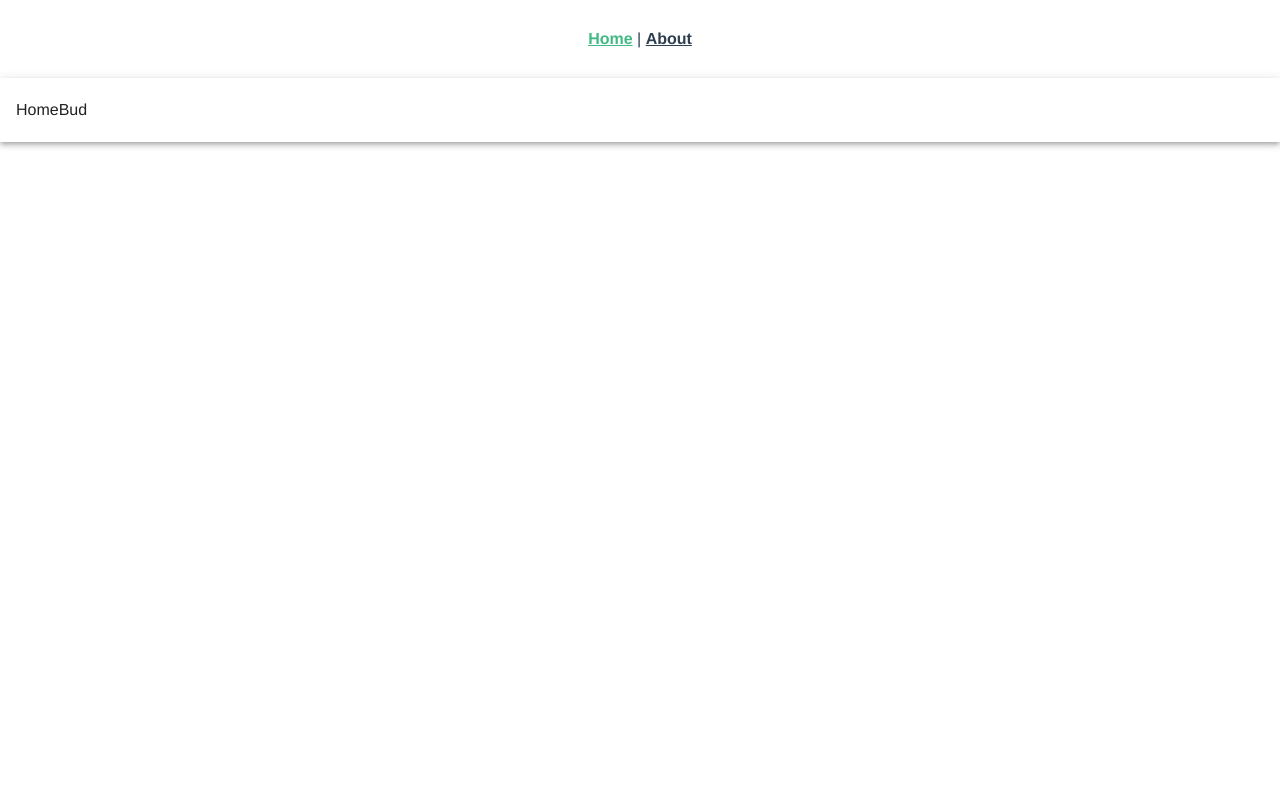
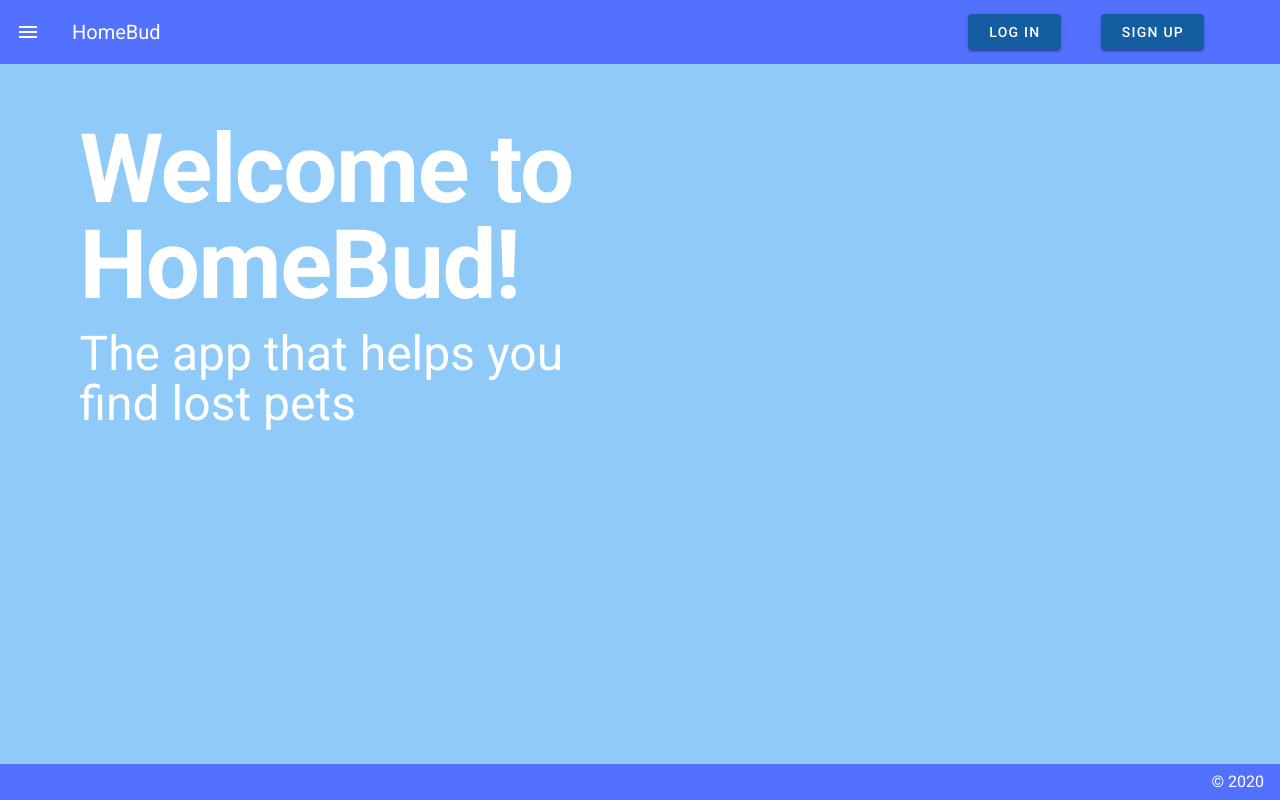
Before and after one commit to vmc9/HomeBud, a Vue app in the folder webapp/: page / in a window 1280 px wide. Built offline with nearby package versions, Linux system fonts and the light colour scheme.

Commit message:
homepage updates

```diff
--- a/webapp/src/App.vue
+++ b/webapp/src/App.vue
@@ -1,32 +1,24 @@
 <template>
-  <div id="app">
-    <div id="nav">
-      <router-link to="/">Home</router-link> |
-      <router-link to="/about">About</router-link>
-    </div>
-    <router-view/>
-  </div>
+  <v-app id="app">
+    <nav-bar app/>
+    <v-content class="blue lighten-3">
+      <router-view/>
+    </v-content>
+    <page-foot app/>
+  </v-app>
 </template>
 
-<style lang="scss">
-#app {
-  font-family: Avenir, Helvetica, Arial, sans-serif;
-  -webkit-font-smoothing: antialiased;
-  -moz-osx-font-smoothing: grayscale;
-  text-align: center;
-  color: #2c3e50;
-}
-
-#nav {
-  padding: 30px;
-
-  a {
-    font-weight: bold;
-    color: #2c3e50;
-
-    &.router-link-exact-active {
-      color: #42b983;
-    }
+<script>
+import NavBar from './components/navBar'
+import PageFoot from './components/pageFoot'
+export default {
+  name: 'App',
+  components: {
+    NavBar,
+    PageFoot
   }
 }
+</script>
+<style>
+
 </style>
--- a/webapp/src/components/navBar.vue
+++ b/webapp/src/components/navBar.vue
@@ -1,12 +1,35 @@
 <template>
-    <v-toolbar color="primary">
-           HomeBud
-    </v-toolbar>
+    <nav>
+        <v-app-bar flat app class="primary white--text">
+            <v-app-bar-nav-icon class="white--text" @click="drawer = !drawer"/>
+            <v-app-bar-title >
+                HomeBud
+            </v-app-bar-title>
+            <v-spacer/>
+            <div class="px-5 mx-5">
+                <v-btn class="secondary white--text px-5 mx-5">
+                    Log In
+                </v-btn>
+                <v-btn class="secondary white--text px-5 mx-5">
+                    Sign Up
+                </v-btn>
+            </div>
+        </v-app-bar>
+
+        <v-navigation-drawer v-model="drawer" app class="secondary">
+
+        </v-navigation-drawer>
+    </nav>
 </template>
 
 <script>
 export default {
     name: 'navBar',
+    data() {
+        return{
+            drawer: false
+        }
+    }
 
 }
 </script>
--- /dev/null
+++ b/webapp/src/components/pageFoot.vue
@@ -0,0 +1,18 @@
+<template>
+    <v-footer absolute class="primary white--text">
+        <v-spacer/>
+        <div>&copy; {{ new Date().getFullYear() }}</div>
+    </v-footer>
+</template>
+
+<script>
+export default {
+    name: 'navBar',
+    data() {
+        return{
+
+        }
+    }
+
+}
+</script>
--- a/webapp/src/plugins/vuetify.js
+++ b/webapp/src/plugins/vuetify.js
@@ -4,4 +4,17 @@ import Vuetify from 'vuetify/lib';
 Vue.use(Vuetify);
 
 export default new Vuetify({
+    theme: {
+        themes: {
+            light: {
+                primary: '#5271FF',
+                secondary: '#145DA0',
+                accent: '#145DA0',
+                error: '#FF5252',
+                info: '#2196F3',
+                success: '#4CAF50',
+                warning: '#FFC107',
+            }
+        }
+    }
 });
--- a/webapp/src/views/Home.vue
+++ b/webapp/src/views/Home.vue
@@ -1,16 +1,36 @@
 <template>
   <div class="home">
-    <NavBar></NavBar>
+    <v-container>
+      <v-row>
+        <v-col  class="d-flex align-center justify-center">
+          <div class="px-5 white--text">
+            <p class="display-4 text-left font-weight-bold">Welcome to HomeBud!</p>
+            <p class="display-2 text-left"> The app that helps you find lost pets</p>
+          </div>
+        </v-col>
+        <v-col  class="d-flex align-center justify-center">
+          <v-img :src="logo" aspect-ratio="1.7" contain class="my-10"> </v-img>
+        </v-col>
+      </v-row>
+
+      <v-row>
+        <v-col><p></p></v-col>
+      </v-row>
+    </v-container>
   </div>
 </template>
 
 <script>
-import NavBar from "../components/navBar"
 
 export default {
   name: 'Home',
   components: {
-    NavBar,
+
+  },
+  data() {
+    return {
+      logo: require('../assets/images/logo.png')
+    }
   }
 }
 </script>
```
Also changed, not shown: webapp/src/views/Login.vue (added, +9 -0 lines), webapp/src/assets/images/logo.png.
